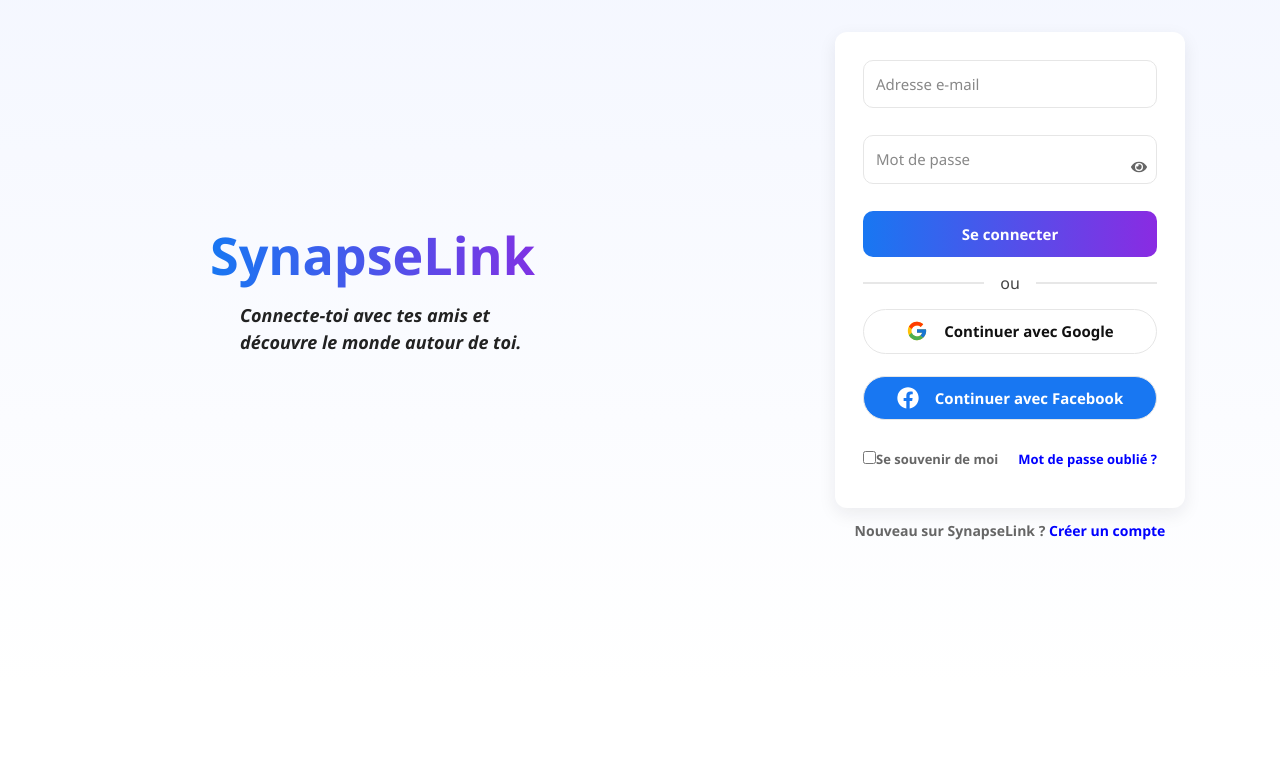
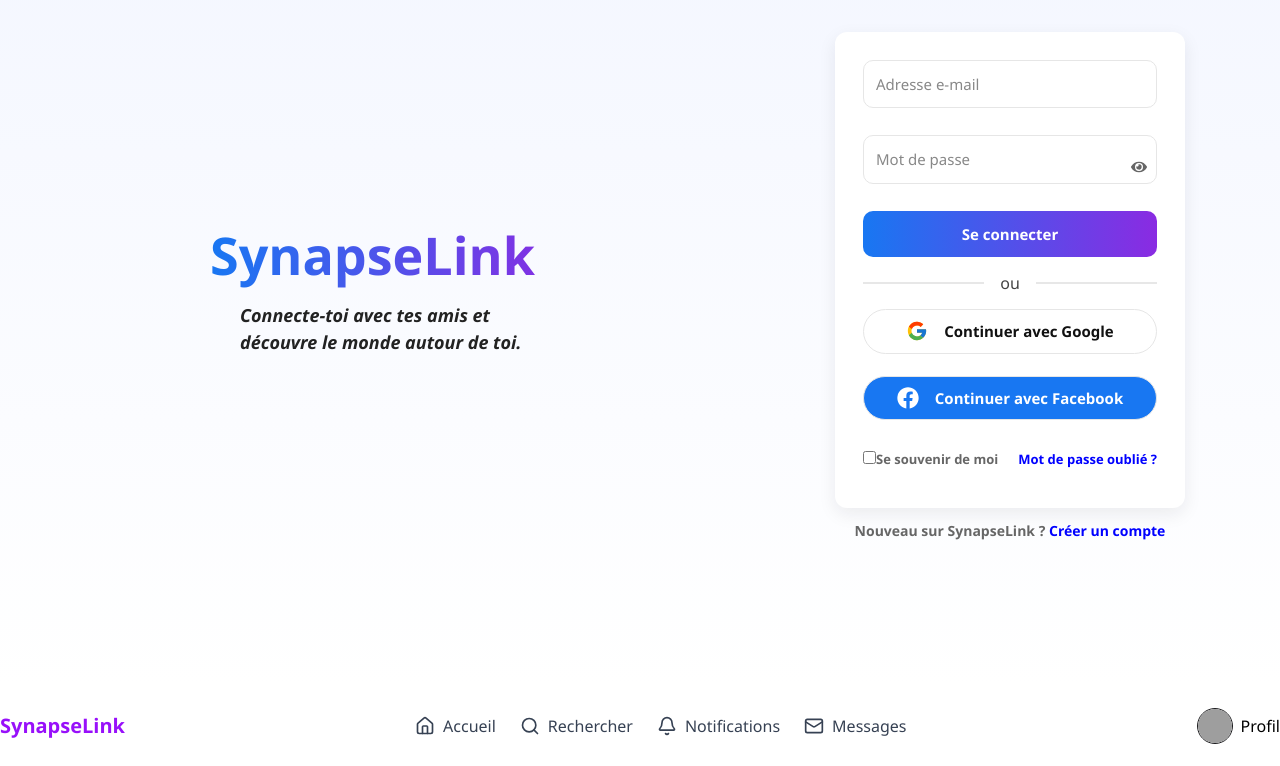
Before and after one commit to JeanJAKK/Dev-lab-Mini-r-seau-social-, a React (Vite) app: page /authPage in a window 1280 px wide. Shown: the part 114-880 px from the top of the page. Before the commit the page ends 800 px from the top, so only its background shows below. Built offline with nearby package versions, Linux system fonts and the light colour scheme; sample sign-in values are in the browser's storage; grey boxes are pictures that could not be loaded.

Commit message:
squellette check

```diff
--- a/src/App.jsx
+++ b/src/App.jsx
@@ -1,17 +1,30 @@
 import React from "react";
 import AuthPage from "./pages/AuthPage";
 import Register from "./pages/Register";
+import Home from "./pages/Home";
 import { BrowserRouter, Routes, Route, Navigate } from "react-router-dom";
+import { isAuthenticated } from "./fakeAuth"
+import { useState } from "react"
+function App() {const [auth, setAuth] = useState(isAuthenticated());
+  return (
 
-function App() {
-  return (
+
+
     <BrowserRouter>
       <Routes>
         <Route path="/" element={<Navigate to="/authPage" />} />
         <Route path="/authPage" element={<AuthPage />} />
         <Route path="/register" element={<Register />} />
+
       </Routes>
+      {auth ? (
+        <Home setAuth={setAuth} />
+      ) : (
+        <AuthPage setAuth={setAuth} />
+      )}
     </BrowserRouter>
+
+
   );
 }
 
--- /dev/null
+++ b/src/fakeAuth.js
@@ -0,0 +1,24 @@
+// fakeAuth.js
+
+export function fakeLogin(email, password) {
+  // ici tu mets un faux utilisateur
+  const FAKE_USER = {
+    email: "",
+    password: "",
+  };
+
+  if (email === FAKE_USER.email && password === FAKE_USER.password) {
+    // on stocke quelque chose dans le localStorage pour simuler une session
+    localStorage.setItem("isLogged", "true");
+    return true;
+  }
+  return false;
+}
+
+export function isAuthenticated() {
+  return localStorage.getItem("isLogged") === "true";
+}
+
+export function logout() {
+  localStorage.removeItem("isLogged");
+}
--- a/src/pages/AuthPage.jsx
+++ b/src/pages/AuthPage.jsx
@@ -1,15 +1,31 @@
-
 import React, { useState } from "react";
 import { FcGoogle } from "react-icons/fc"; // icône Google (React Icons)
 import { FaFacebook } from "react-icons/fa"; // icône facebook (React Icons)
 import { FaEye, FaEyeSlash } from "react-icons/fa";
 import "./AuthPage.css"; // fichier CSS pour les styles
 import { Link } from "react-router-dom";
+import { fakeLogin } from "../fakeAuth";
 
 
 // Ce composant représente la page d'authentification (comme Facebook)
-function AuthPage() {
+function AuthPage({ setAuth }) {
   const [showPassword, setShowPassword] = useState(false);
+  const [email, setEmail] = useState("");
+  const [password, setPassword] = useState("");
+  const [error, setError] = useState("");
+
+  const handleLogin = (e) => {
+    e.preventDefault();
+
+    const success = fakeLogin(email, password);
+
+    if (success) {
+      setAuth(true);
+    } else {
+      setError("Email ou mot de passe incorrect !");
+    }
+  };
+
   return (
     <div className="auth-container">
       {/* Partie gauche : logo et texte (comme Facebook) */}
@@ -22,13 +38,19 @@
 
       {/* Partie droite : formulaire de connexion */}
       <div className="auth-right">
-        <form className="login-form">
-          <input type="email" placeholder="Adresse e-mail" required />
+        <form className="login-form" onSubmit={handleLogin}>
+          <input
+            type="email"
+            placeholder="Adresse e-mail"
+            value={email}
+            onChange={(e) => setEmail(e.target.value)}
+          />
           <div className="password-field">
             <input
               type={showPassword ? "text" : "password"}
               placeholder="Mot de passe"
-    required
+              value={password}
+              onChange={(e) => setPassword(e.target.value)}
             />
             <span
               className="toggle-password"
@@ -39,8 +61,9 @@
           </div>
 
           <button type="submit" className="login-btn">
-            Se connecter
+            <Link to="/Home">Se connecter</Link>
           </button>
+          {error && <p className="text-red-600 mt-2">{error}</p>}
 
           <div className="divider">ou</div>
 
@@ -55,15 +78,17 @@
             Continuer avec Facebook
           </button>
           <div className="remember-forgot">
-            <label><input type="checkbox" name="remember" id="remember" />Se souvenir de moi</label>
+            <label>
+              <input type="checkbox" name="remember" id="remember" />
+              Se souvenir de moi
+            </label>
             <Link to="">Mot de passe oublié ?</Link>
           </div>
         </form>
 
         <p className="create-account">
-          Nouveau sur SynapseLink ?  <Link to="/Register">Créer un compte</Link>
+          Nouveau sur SynapseLink ? <Link to="/Register">Créer un compte</Link>
         </p>
-
       </div>
     </div>
   );
--- /dev/null
+++ b/src/pages/Home.jsx
@@ -0,0 +1,27 @@
+// import { logout } from "../fakeAuth";
+import React from "react";
+// export default function Home({ setAuth }) {
+  // const handleLogout = () => {
+  //   logout();
+  //   setAuth(false);
+  // };
+import NavBar from "./NavBar";
+import { Route } from "react-router-dom";
+export default function Home(){
+  return (
+    <>
+    <NavBar />
+
+
+
+
+      {/* <button
+        onClick={handleLogout}
+        className="bg-red-600 text-white p-2 rounded"
+      >
+        Se déconnecter
+      </button> */}
+
+    </>
+  );
+}
--- /dev/null
+++ b/src/pages/Messages.jsx
@@ -0,0 +1,9 @@
+import React from "react";
+
+export default function Messages(){
+    return(
+        <div className="flex items-center justify-center text-5xl">
+            En cours
+        </div>
+    )
+}
--- /dev/null
+++ b/src/pages/NavBar.jsx
@@ -0,0 +1,64 @@
+import React, { useState } from "react";
+import { Home, Search, Bell, Mail, Menu, X } from "lucide-react";
+import { Link } from "react-router-dom";
+
+export default function NavBar() {
+  const [open, setOpen] = useState(false);
+
+  return (
+    <nav className="w-full h-20 bg-white shadow-md px-4 py-3 flex items-center justify-between">
+
+      {/* LOGO */}
+      <div className="text-xl font-bold text-purple-600">
+        SynapseLink
+      </div>
+
+      {/* MENU HAMBURGER MOBILE */}
+      <button
+        className="md:hidden text-gray-700"
+        onClick={() => setOpen(!open)}
+      >
+        {open ? <X size={28} /> : <Menu size={28} />}
+      </button>
+
+      {/* LINKS */}
+      <ul
+        className={`md:flex items-center gap-6 font-medium text-gray-700
+        absolute md:static top-16 left-0 w-full md:w-auto bg-white md:bg-transparent p-5 md:p-0 shadow-md md:shadow-none
+        transition-all duration-300
+        ${open ? "block" : "hidden md:flex"}`}
+      >
+        <li className="flex items-center gap-2 hover:text-purple-600 cursor-pointer">
+          <Home size={20} />
+          <Link to="/Acceuil">Accueil</Link>
+        </li>
+
+        <li className="flex items-center gap-2 hover:text-purple-600 cursor-pointer">
+          <Search size={20} />
+          <Link to="/search">Rechercher</Link>
+        </li>
+
+        <li className="flex items-center gap-2 hover:text-purple-600 cursor-pointer">
+          <Bell size={20} />
+          <Link to="/notifications">Notifications</Link>
+        </li>
+
+        <li className="flex items-center gap-2 hover:text-purple-600 cursor-pointer">
+          <Mail size={20} />
+          <Link to="/messages">Messages</Link>
+        </li>
+      </ul>
+
+      {/* PROFIL */}
+      <div className="md:flex items-center gap-2 cursor-pointer">
+        <img
+          src="backend........."
+          alt="profile"
+          className="w-9 h-9 rounded-full border"
+        />
+        <span className="text-black"> Profil </span>
+      </div>
+
+    </nav>
+  );
+}
```
Also changed, not shown: src/pages/Acceuil.jsx (added), src/pages/Notifications.jsx (added), src/pages/Search.jsx (added), 2 other files (tests, documents, lock files or other folders). Lines whose indentation alone changed are shown as unchanged.
